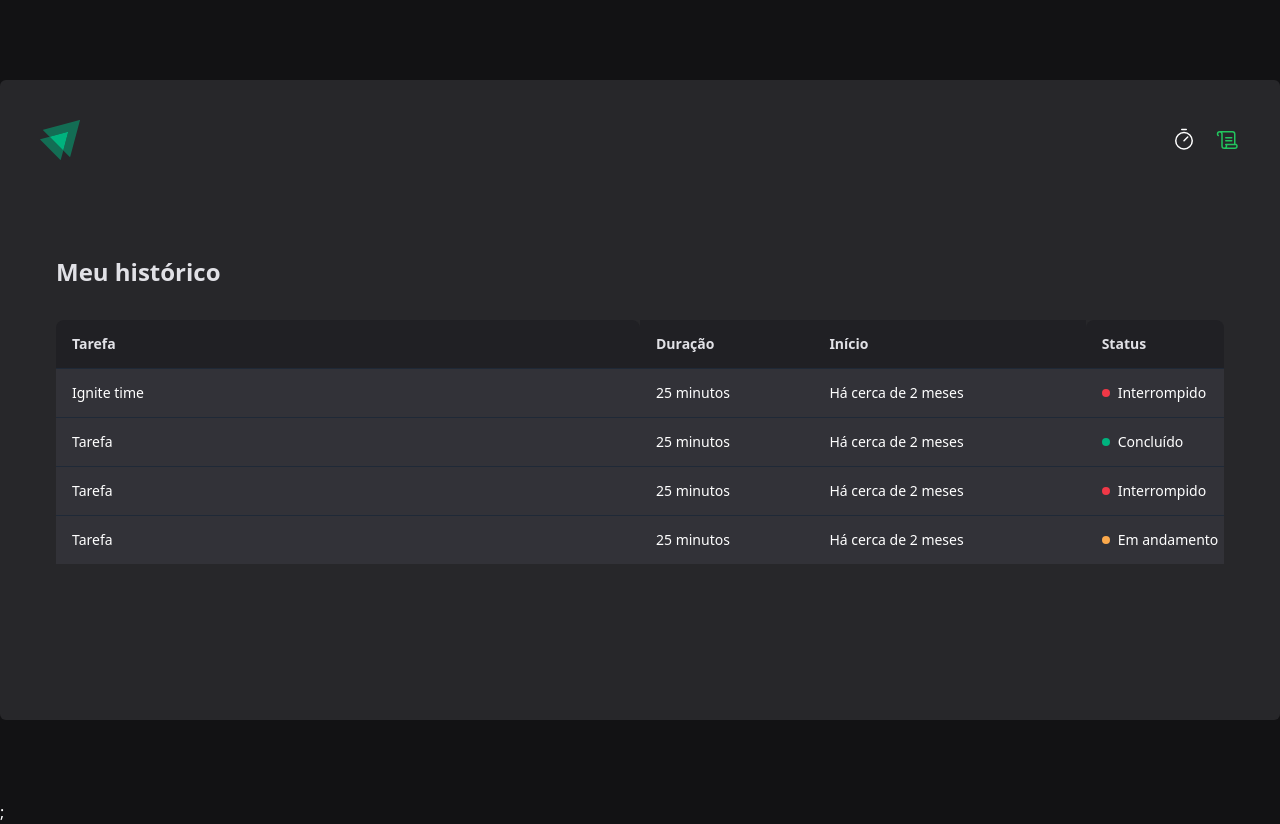
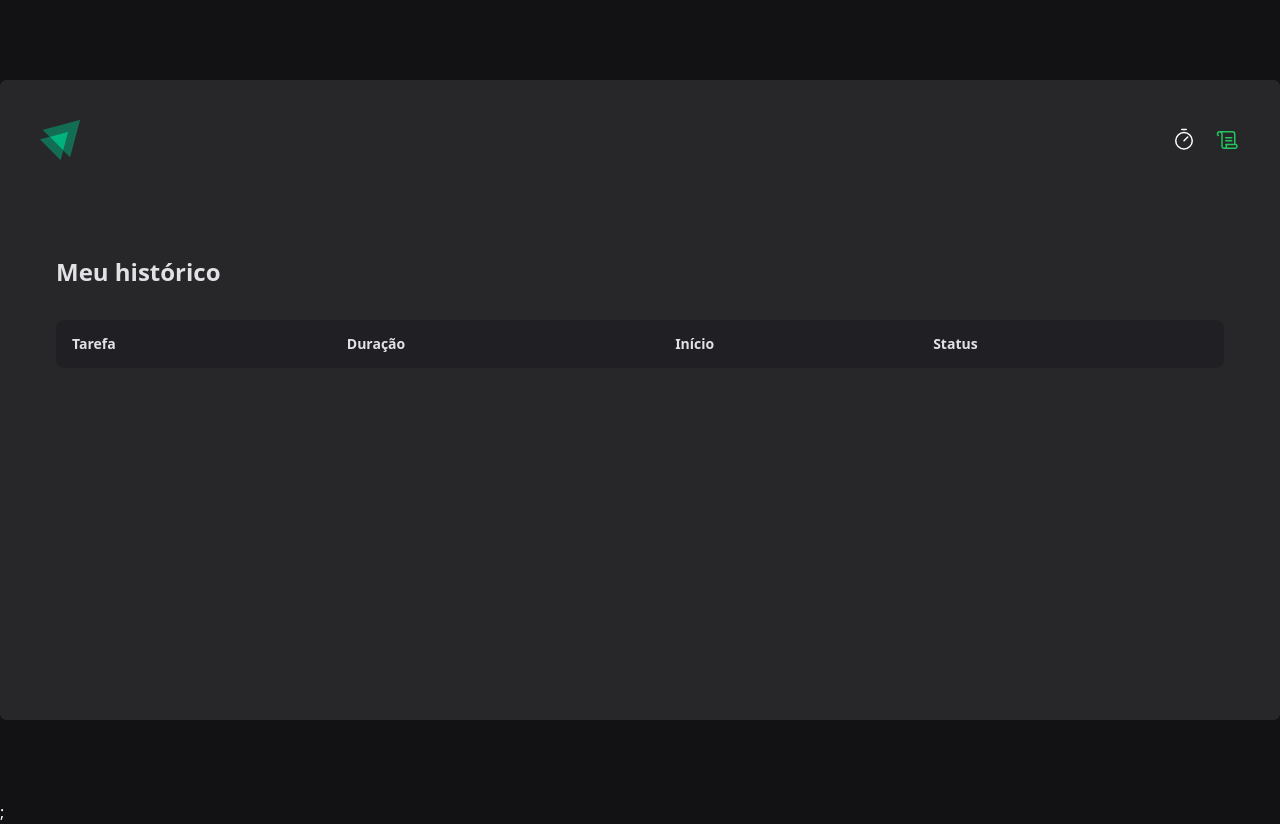
Before and after one commit to isaqu3d/timer, a React (Vite) app: page /history in a window 1280 px wide. Built offline with nearby package versions, Linux system fonts and the light colour scheme.

Commit message:
feat: add date and context

```diff
--- a/src/pages/History.tsx
+++ b/src/pages/History.tsx
@@ -1,5 +1,8 @@
-import { ReactNode } from "react";
+import { formatDistanceToNow } from "date-fns";
+import { ptBR } from "date-fns/locale/pt-BR";
+import { ReactNode, useContext } from "react";
 import { Header } from "../components/Header";
+import CyclesContext from "../context/CyclesContext";
 
 const STATUS_COLORS = {
   red: "bg-[#F03847]",
@@ -24,6 +27,7 @@ const Status = ({ statusColor, children }: StatusColorsProps) => {
 };
 
 export function History() {
+  const { cycles } = useContext(CyclesContext);
   return (
     <div className="max-w-7xl h-[calc(100vh_-_10rem)] my-20 mx-auto bg-zinc-800 rounded-md">
       <Header />
@@ -34,7 +38,7 @@ export function History() {
           <table className="w-full border-collapse min-w-[600px]">
             <thead>
               <tr>
-                <th className="bg-gray-600 p-4 text-left text-gray-100 text-sm leading-4 rounded-t-lg">
+                <th className="bg-gray-600 p-4 text-left text-gray-100 text-sm leading-4 rounded-l-lg">
                   Tarefa
                 </th>
                 <th className="bg-gray-600 p-4 text-left text-gray-100 text-sm leading-4">
@@ -44,72 +48,47 @@ export function History() {
                   Início
                 </th>
 
-                <th className="bg-gray-600 p-4 text-left text-gray-100 text-sm leading-4 rounded-t-lg pr-6">
+                <th className="bg-gray-600 p-4 text-left text-gray-100 text-sm leading-4 rounded-r-lg pr-6">
                   Status
                 </th>
               </tr>
             </thead>
 
             <tbody>
-              <tr className="[&>*:first-child]:w-2/4">
+              {cycles.map((cycle) => {
+                return (
+                  <tr key={cycle.id} className="[&>*:first-child]:w-2/4">
                     <td className="bg-gray-500 border-t-gray-800 border-t leading-4 p-4 text-sm ">
-                  Ignite time
+                      {cycle.task}
                     </td>
+
                     <td className="bg-gray-500 border-t-gray-800 border-t leading-4 p-4 text-sm">
-                  25 minutos
+                      {cycle.minutesAmount} minutos
                     </td>
+
                     <td className="bg-gray-500 border-t-gray-800 border-t leading-4 p-4 text-sm">
-                  Há cerca de 2 meses
+                      {formatDistanceToNow(cycle.startDate, {
+                        addSuffix: true,
+                        locale: ptBR,
+                      })}
                     </td>
+
                     <td className="bg-gray-500 border-t-gray-800 border-t leading-4 p-4 text-sm">
+                      {cycle.finishedDate && (
+                        <Status statusColor="green">Concluído</Status>
+                      )}
+
+                      {cycle.interruptedDate && (
                         <Status statusColor="red">Interrompido</Status>
+                      )}
+
+                      {!cycle.finishedDate && !cycle.interruptedDate && (
+                        <Status statusColor="yellow">Em andamento</Status>
+                      )}
                     </td>
                   </tr>
-
-              <tr>
-                <td className="bg-gray-500 border-t-gray-800 border-t leading-4 p-4 text-sm">
-                  Tarefa
-                </td>
-                <td className="bg-gray-500 border-t-gray-800 border-t leading-4 p-4 text-sm">
-                  25 minutos
-                </td>
-                <td className="bg-gray-500 border-t-gray-800 border-t leading-4 p-4 text-sm">
-                  Há cerca de 2 meses
-                </td>
-                <td className="bg-gray-500 border-t-gray-800 border-t leading-4 p-4 text-sm">
-                  <Status statusColor="green">Concluído</Status>
-                </td>
-              </tr>
-
-              <tr>
-                <td className="bg-gray-500 border-t-gray-800 border-t leading-4 p-4 text-sm">
-                  Tarefa
-                </td>
-                <td className="bg-gray-500 border-t-gray-800 border-t leading-4 p-4 text-sm">
-                  25 minutos
-                </td>
-                <td className="bg-gray-500 border-t-gray-800 border-t leading-4 p-4 text-sm">
-                  Há cerca de 2 meses
-                </td>
-                <td className="bg-gray-500 border-t-gray-800 border-t leading-4 p-4 text-sm">
-                  <Status statusColor="red">Interrompido</Status>
-                </td>
-              </tr>
-
-              <tr>
-                <td className="bg-gray-500 border-t-gray-800 border-t leading-4 p-4 text-sm">
-                  Tarefa
-                </td>
-                <td className="bg-gray-500 border-t-gray-800 border-t leading-4 p-4 text-sm">
-                  25 minutos
-                </td>
-                <td className="bg-gray-500 border-t-gray-800 border-t leading-4 p-4 text-sm">
-                  Há cerca de 2 meses
-                </td>
-                <td className="bg-gray-500 border-t-gray-800 border-t  p-4 text-sm">
-                  <Status statusColor="yellow">Em andamento</Status>
-                </td>
-              </tr>
+                );
+              })}
             </tbody>
           </table>
         </div>
```
Lines whose indentation alone changed are shown as unchanged.
